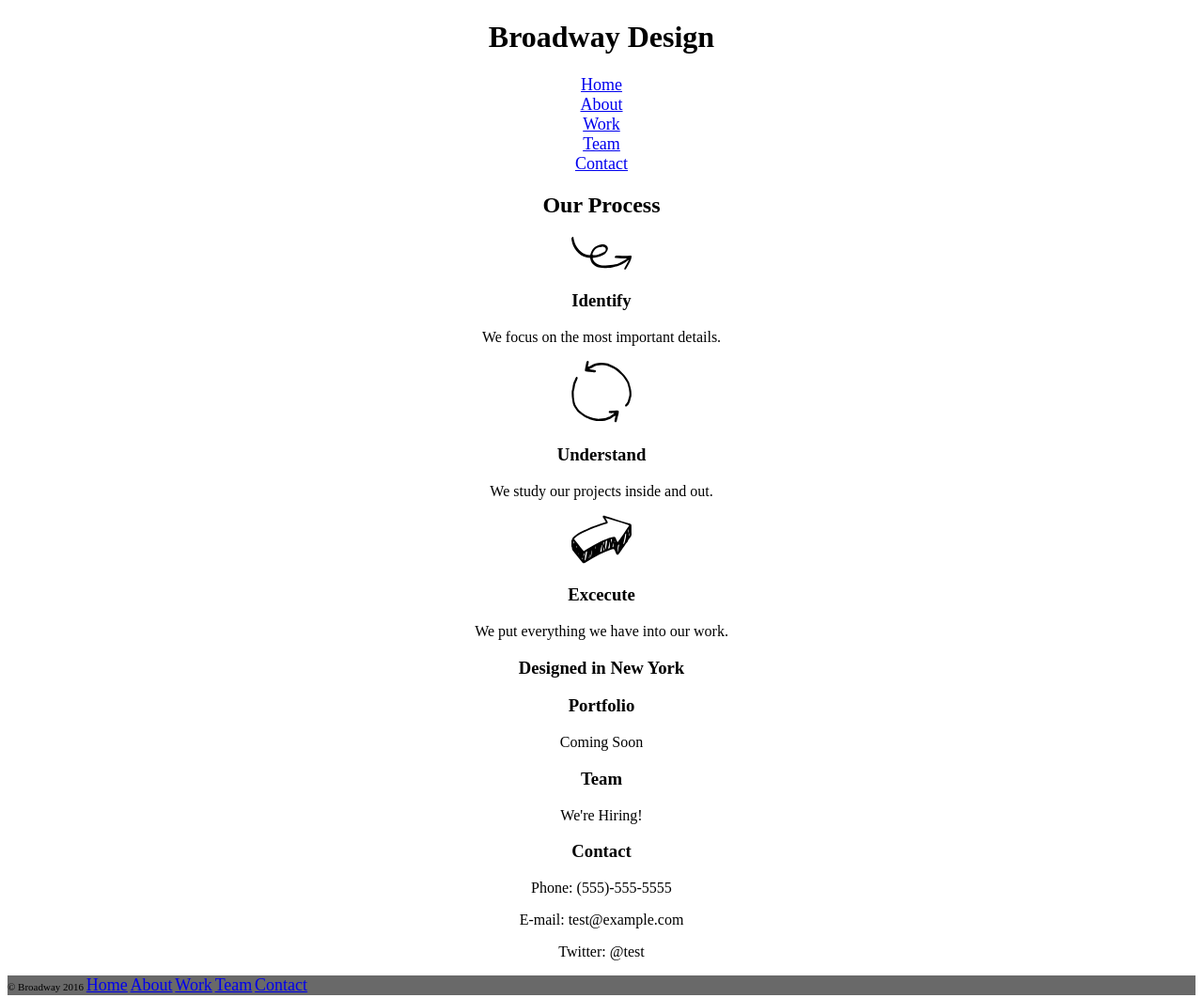
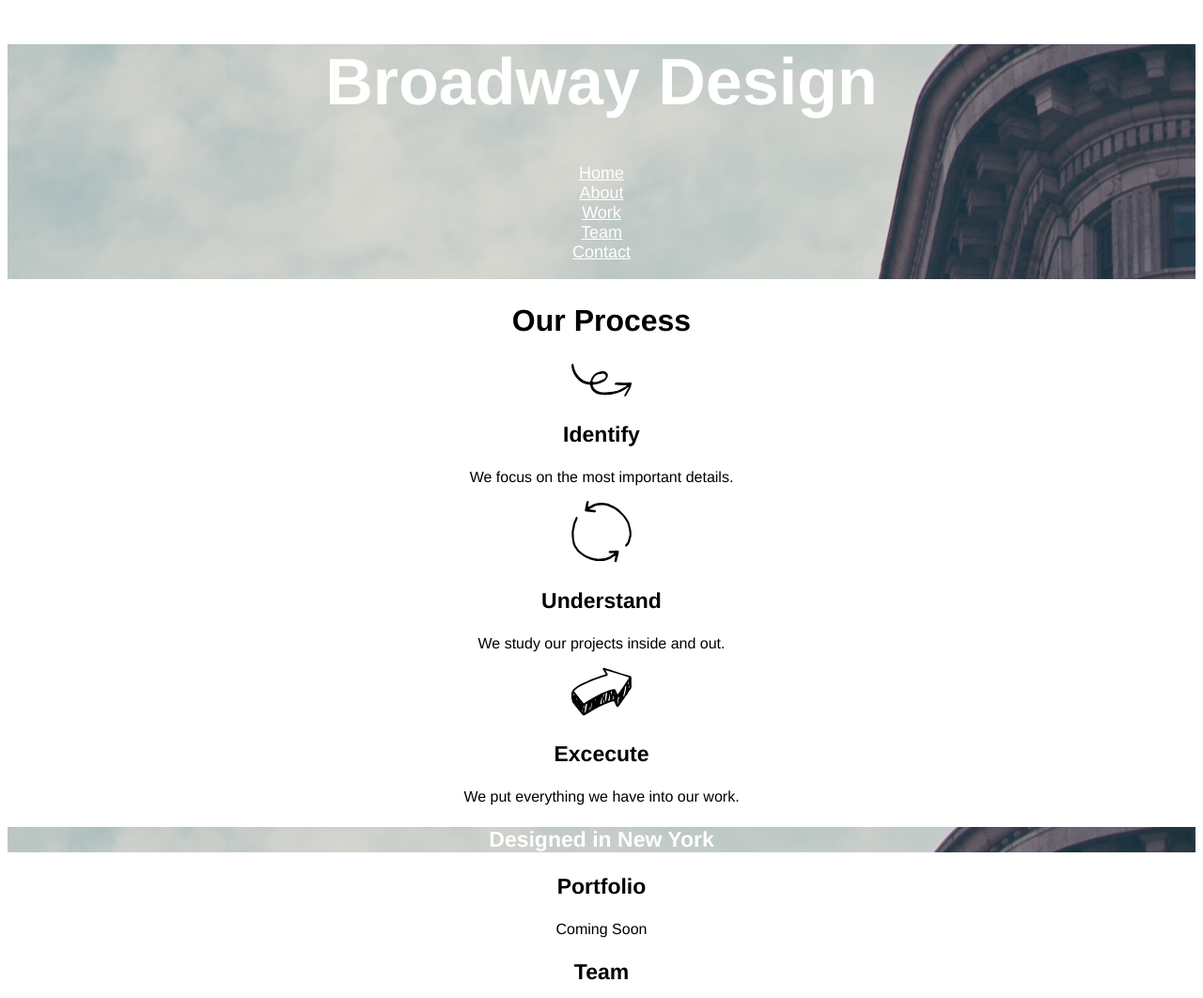
Before and after one commit to thankshermione/broadway, a plain HTML site: page index.html in a window 1280 px wide. Shown: the top 1062 px of the page at 94% size. Drawn offline with Linux system fonts and the light colour scheme.

Commit message:
update html and css

```diff
--- a/index.html
+++ b/index.html
@@ -20,6 +20,7 @@
 					<li><a href="#contact">Contact</a></li>
 				</ul>
 			</nav>
+			<br />
 		</div>
 
 		<!-- about section -->
@@ -70,7 +71,7 @@
 
 		<div class="footer">
 			<nav>
-				<p>&copy; Broadway 2016
+				<p>&copy; Broadway 2017
 					<a href="#">Home</a>
 					<a href="#about">About</a>
 					<a href="#work">Work</a>
--- a/resources/css/style.css
+++ b/resources/css/style.css
@@ -16,4 +16,33 @@ a {
 
 html {
 	text-align: center;
+	font-family: Helvetica, sans-serif;
 }
+
+.picturebar {
+	background: url("../images/building.png"), skyblue;
+}
+
+h3 {
+	font-size: 23px;
+}
+
+h2 {
+	font-size: 32px;
+}
+
+.picturebar,
+.footer,
+a {
+	color: white;
+}
+
+h1 {
+	font-size: 70px;
+}
+
+h1,
+h2,
+h3 {
+	font-weight: bold;
+}
```
